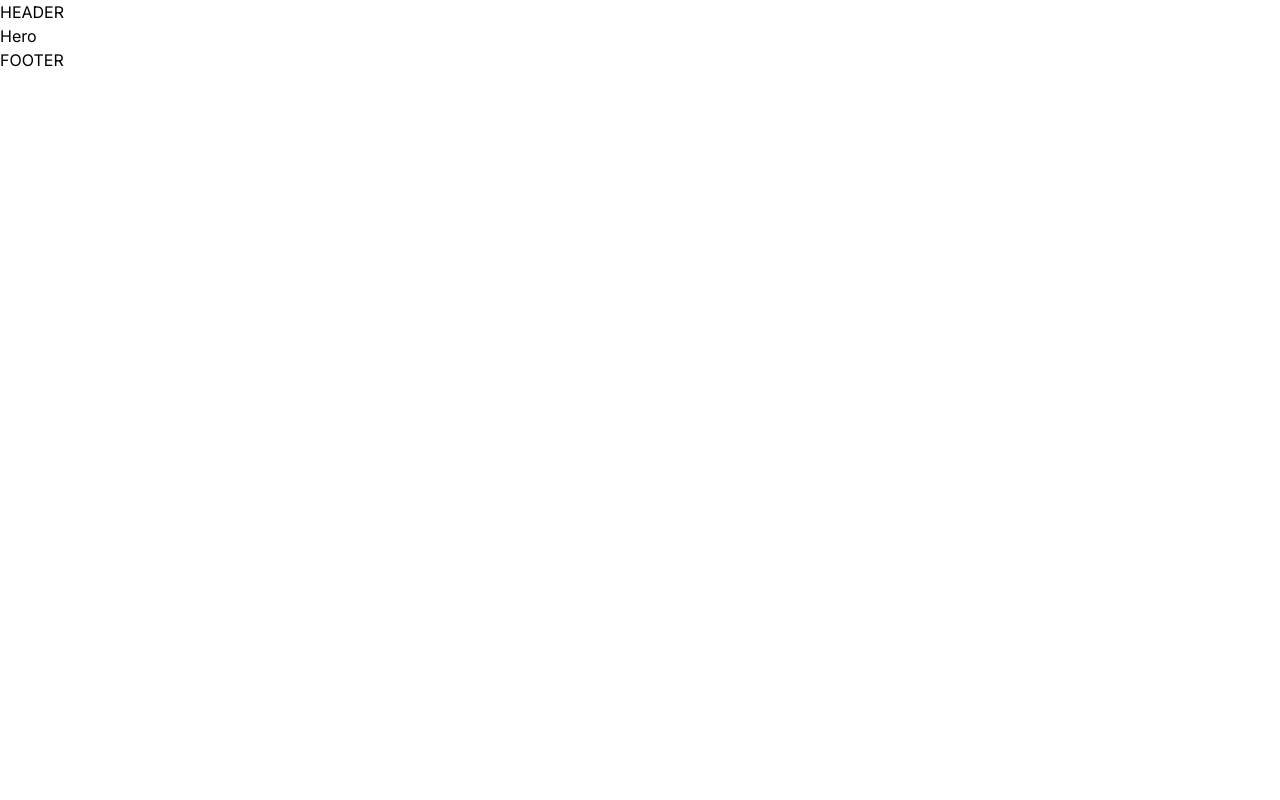
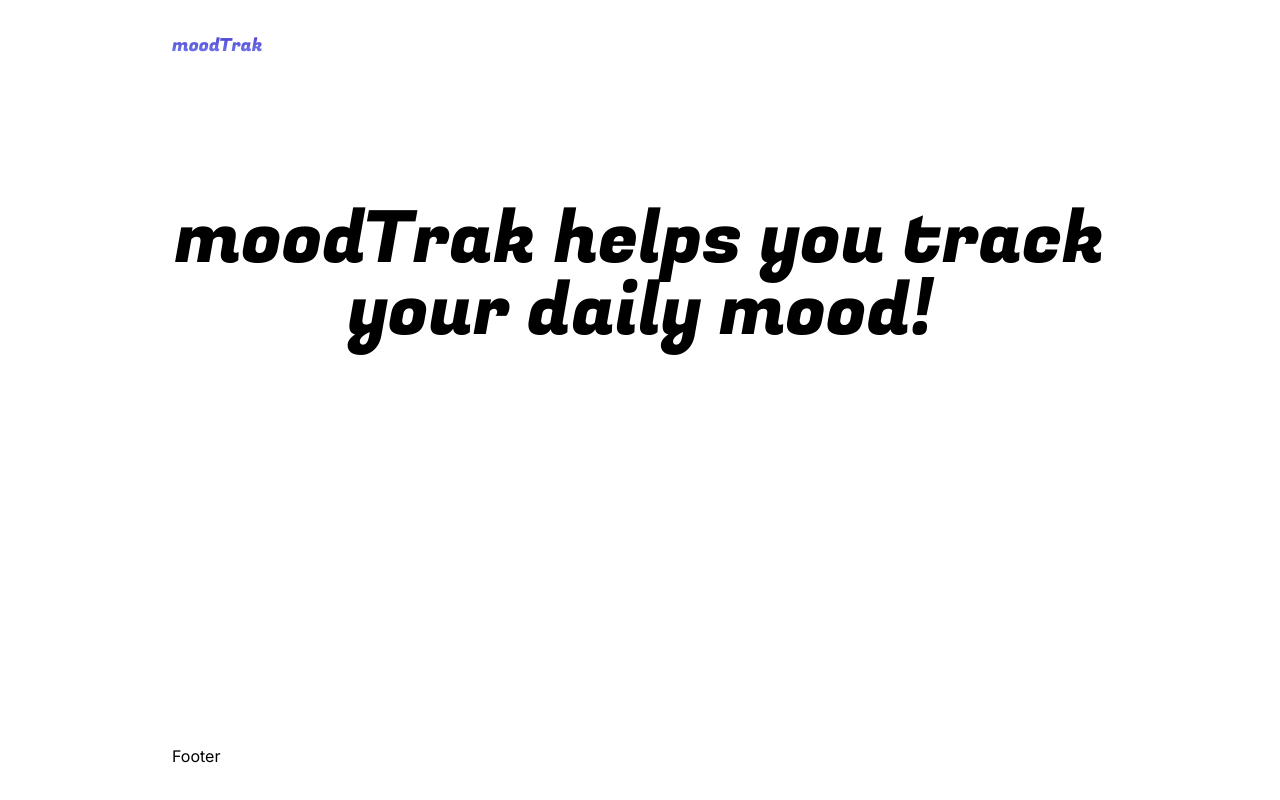
Before and after one commit to mattbixby123/moodtrak, a Next.js app: page / in a window 1280 px wide. Built offline with nearby package versions, Linux system fonts and the light colour scheme.

Commit message:
working on global layout.js

```diff
--- a/app/globals.css
+++ b/app/globals.css
@@ -1,3 +1,9 @@
 @tailwind base;
 @tailwind components;
 @tailwind utilities;
+
+.textGradient {
+  background: -webkit-linear-gradient(#4338ca, #818cf8);
+  -webkit-background-clip: text;
+  -webkit-text-fill-color: transparent;
+}
--- a/app/layout.js
+++ b/app/layout.js
@@ -1,7 +1,8 @@
-import { Inter } from "next/font/google";
+import { Fugaz_One, Inter } from "next/font/google";
 import "./globals.css";
 
 const inter = Inter({ subsets: ["latin"] });
+const fugaz = Fugaz_One({ subsets: ["latin"], weight: ['400'] });
 
 export const metadata = {
   title: "moodtrak",
@@ -9,12 +10,24 @@ export const metadata = {
 };
 
 export default function RootLayout({ children }) {
+  const header = (
+    <header className="p-4 sm:p-8 flex items-center justify-between gap-4">
+      <h1 className={'text-base sm:text-lg textGradient ' + fugaz.className}>moodTrak</h1>
+    </header >
+  )
+
+  const footer = (
+    <footer className="p-4 sm:p-8">
+      Footer
+    </footer>
+  )
+
   return (
     <html lang="en">
-      <body className={inter.className}>
-        <header>HEADER</header>
+      <body className={'w-full max-w-[1000px] mx-auto text-sm sm:text-base min-h-screen flex flex-col ' + inter.className}>
+        {header}
         {children}
-        <footer>FOOTER</footer>
+        {footer}
       </body>
     </html>
   );
--- a/components/Hero.js
+++ b/components/Hero.js
@@ -1,7 +1,12 @@
+import { Fugaz_One } from 'next/font/google';
 import React from 'react'
+const fugaz = Fugaz_One({ subsets: ["latin"], weight: ['400'] });
+
 
 export default function Hero() {
   return (
-    <div>Hero</div>
+    <div className='py-10 sm:py-14 md:py-20'>
+      <h1 className={'text-5xl sm:text-6xl md:text-7xl text-center ' + fugaz.className}><span>moodTrak</span> helps you track your <span>daily</span> mood!</h1>
+    </div>
   )
 }
--- a/components/Main.js
+++ b/components/Main.js
@@ -3,7 +3,7 @@ import React from 'react'
 export default function Main(props) {
   const { children } = props
   return (
-    <main>
+    <main className='flex-1 flex flex-col p-4 sm:p-8'>
       {children}
     </main>
   )
```
